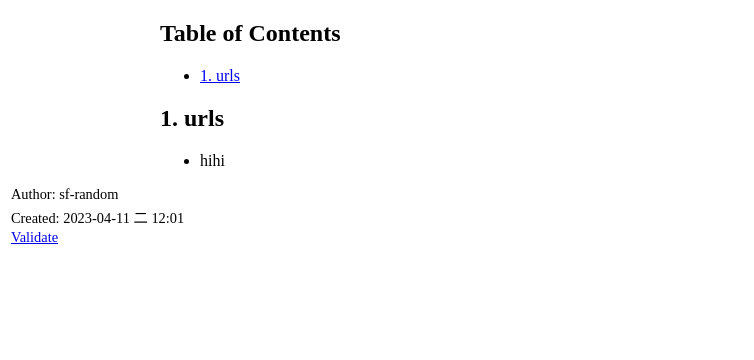
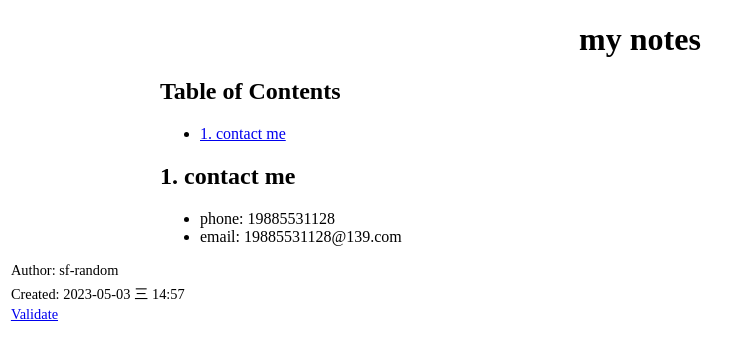
Before and after one commit to sf-random/sf-random.github.io, a plain HTML site: page index.html in a window 1280 px wide. Shown: the whole page, without its empty margins (0-754 px from the left). Drawn offline with Linux system fonts and the light colour scheme.

Commit message:
add contact

```diff
--- a/index.html
+++ b/index.html
@@ -3,10 +3,10 @@
 "http://www.w3.org/TR/xhtml1/DTD/xhtml1-strict.dtd">
 <html xmlns="http://www.w3.org/1999/xhtml" lang="en" xml:lang="en">
 <head>
-<!-- 2023-04-11 二 12:01 -->
+<!-- 2023-05-03 三 14:57 -->
 <meta http-equiv="Content-Type" content="text/html;charset=utf-8" />
 <meta name="viewport" content="width=device-width, initial-scale=1" />
-<title>&lrm;</title>
+<title>my notes</title>
 <meta name="author" content="sf-random" />
 <meta name="generator" content="Org Mode" />
 <style>
@@ -196,26 +196,29 @@
 </head>
 <body>
 <div id="content" class="content">
+<h1 class="title">my notes</h1>
 <div id="table-of-contents" role="doc-toc">
 <h2>Table of Contents</h2>
 <div id="text-table-of-contents" role="doc-toc">
 <ul>
-<li><a href="#org55515ac">1. urls</a></li>
+<li><a href="#org8b72d1b">1. contact me</a></li>
 </ul>
 </div>
 </div>
-<div id="outline-container-org55515ac" class="outline-2">
-<h2 id="org55515ac"><span class="section-number-2">1.</span> urls</h2>
+
+<div id="outline-container-org8b72d1b" class="outline-2">
+<h2 id="org8b72d1b"><span class="section-number-2">1.</span> contact me</h2>
 <div class="outline-text-2" id="text-1">
 <ul class="org-ul">
-<li>hihi</li>
+<li>phone: 19885531128</li>
+<li>email: 19885531128@139.com</li>
 </ul>
 </div>
 </div>
 </div>
 <div id="postamble" class="status">
 <p class="author">Author: sf-random</p>
-<p class="date">Created: 2023-04-11 二 12:01</p>
+<p class="date">Created: 2023-05-03 三 14:57</p>
 <p class="validation"><a href="https://validator.w3.org/check?uri=referer">Validate</a></p>
 </div>
 </body>
```
Also changed, not shown: 1 other file.
